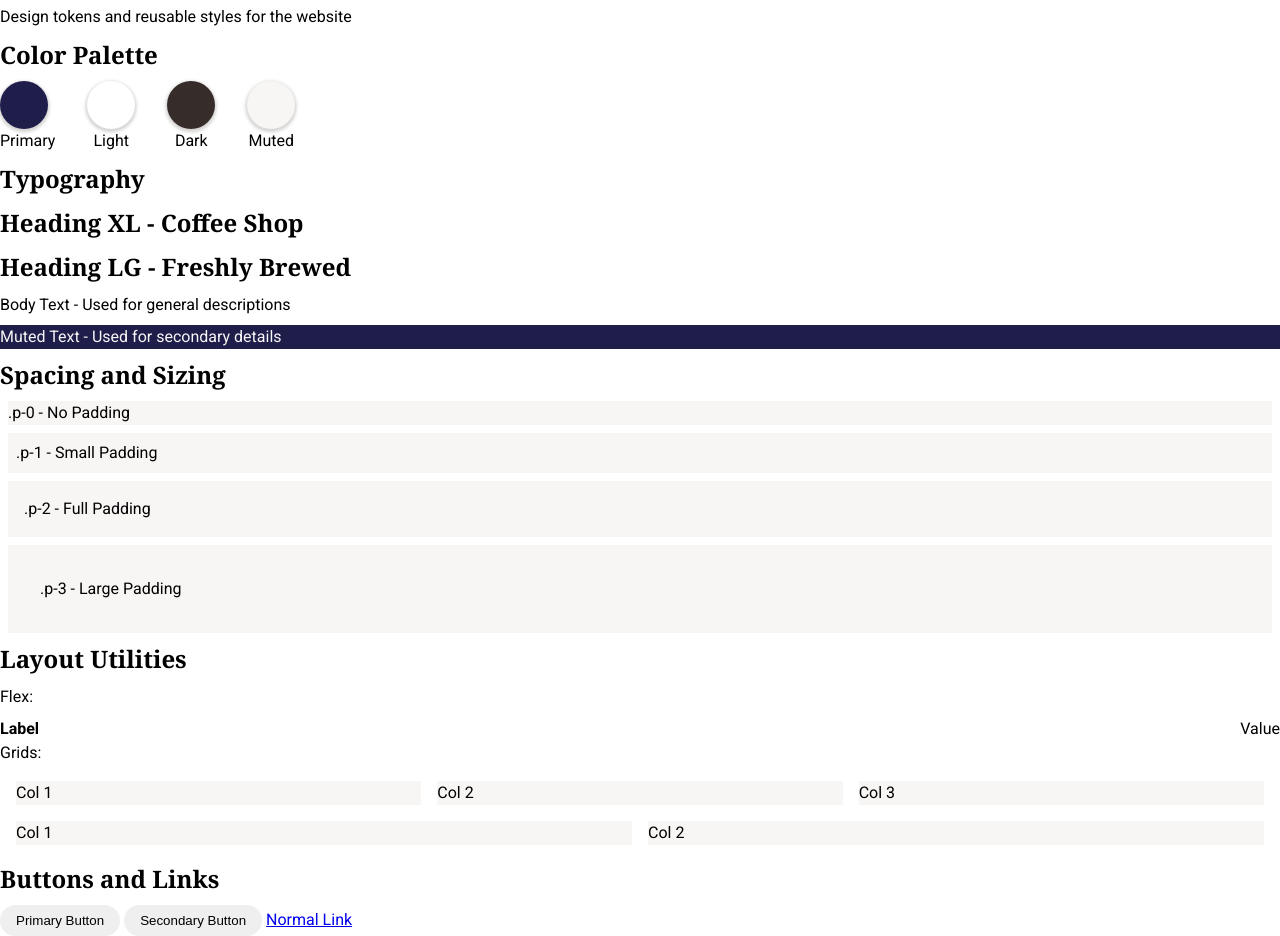
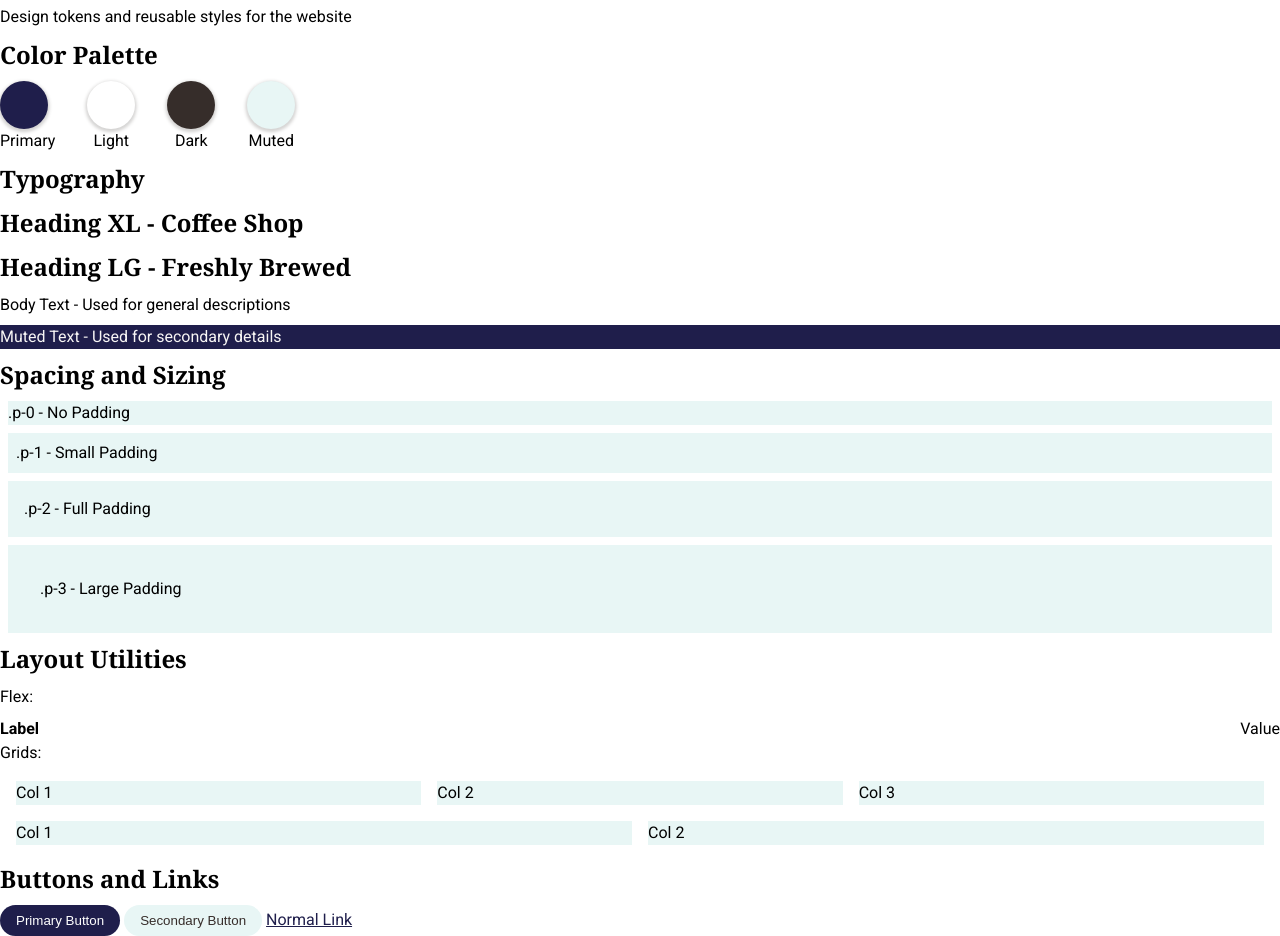
Before and after one commit to marimizzi/website-design-4.2A, a plain HTML site: page coffee/style-guide.html in a window 1280 px wide. Shown: the part 51-987 px from the top of the page. Drawn offline with Linux system fonts and the light colour scheme.

Commit message:
Added button colors

```diff
--- a/coffee/style.css
+++ b/coffee/style.css
@@ -3,9 +3,15 @@
 /*CSS Variables */
 :root {
     --primary: #1f1e4b;
+    --primary-tint: #38386c;
+    --primary-shade: #0d0c39;
+
     --dark : #362d2a;
     --light: #ffffff;
-    --muted: #f8f6f5;
+
+    --muted: #e8f6f5;
+    --muted-tint: #ebf3f2;
+    --muted-shade: #bdd8d7;
 
     --font-normal: Roboto, Arial, sans-serif;
     --font-heading: "Noto Serif", serif;
@@ -47,6 +53,35 @@ p {
     cursor: pointer;
 }
 
+.btn-primary {
+    background-color: var(--primary);
+    color: var(--light);
+}
+.btn-primary:hover {
+    background-color: var(--primary-tint);
+}
+.btn-primary:active {
+    background-color: var(--primary-shade);
+}
+
+.btn-secondary {
+    background-color: var(--muted);
+    color: var(--dark);
+}
+.btn-primary:hover {
+    background-color: var(--muted-tint);
+}
+.btn-primary:active {
+    background-color: var(--muted-shade);
+}
+
+.link {
+    color: var(--primary);
+    text-decoration: underline;
+}
+.link:hover {
+    color: var(--primary-tint);
+}
 
 /******************** COLOUR *******************/
 .bg-primary { background-color: var(--primary); }
```
